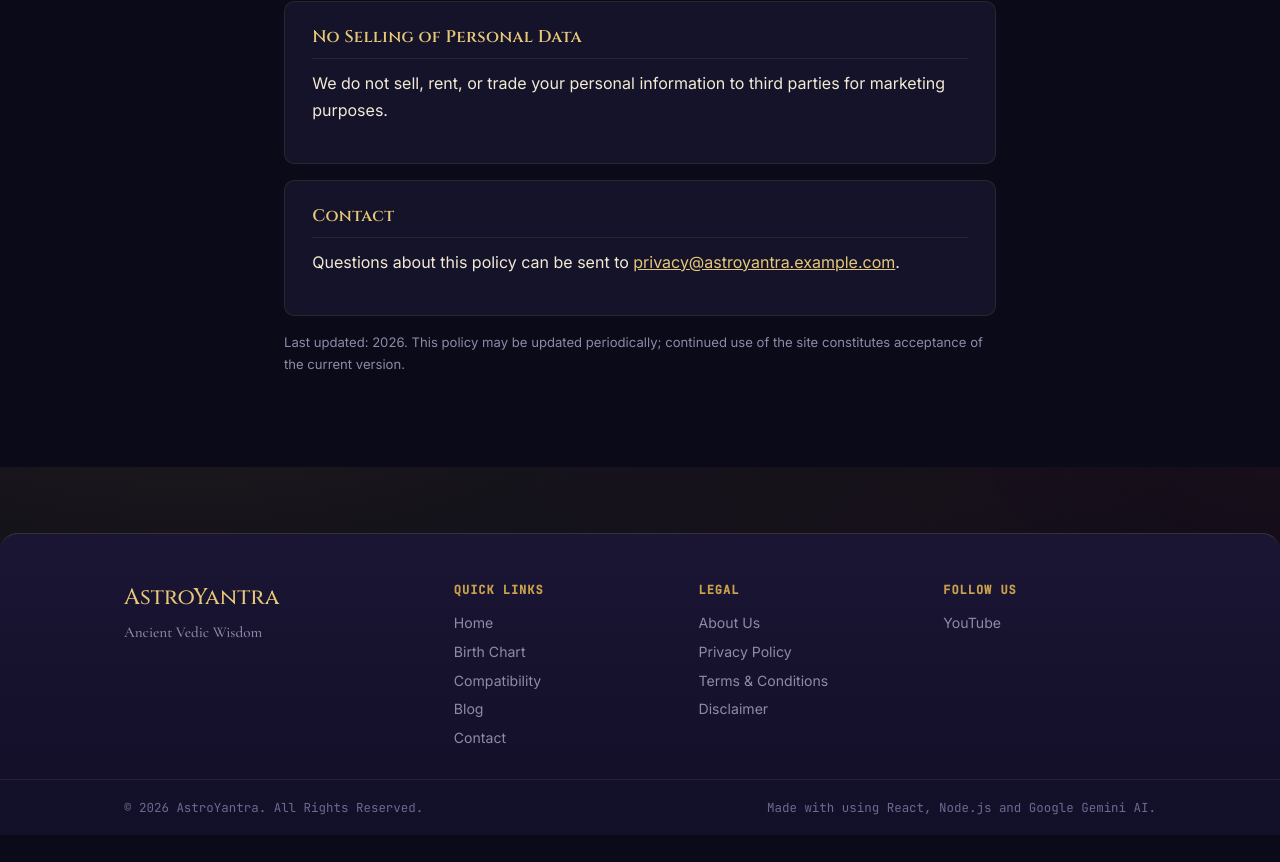
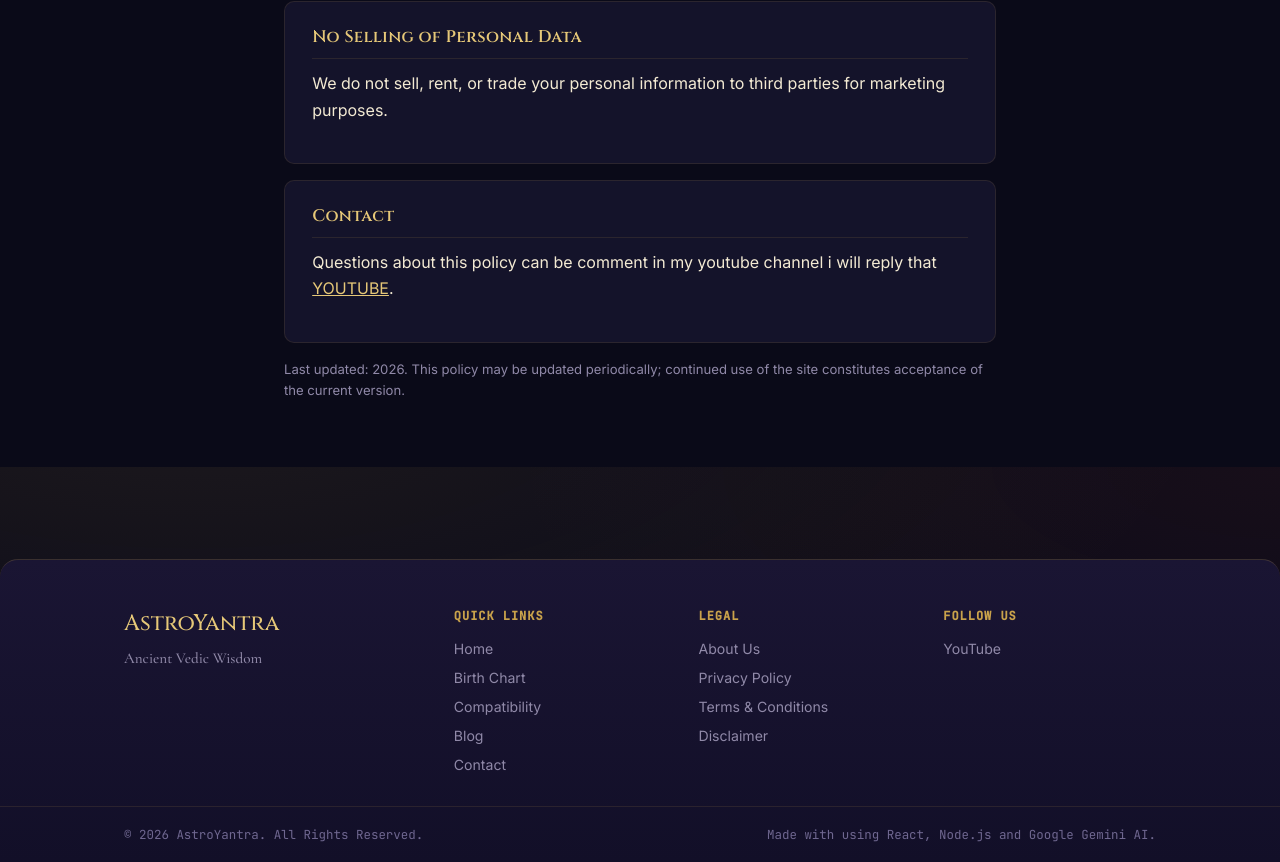
Before and after one commit to Mukunda3187/astroyantra, a React (Vite) app in the folder frontend/: page /privacy-policy in a window 1280 px wide. Shown: the part 1133-1995 px from the top of the page. Before the commit the page ends 1968 px from the top, so only its background shows below. Built offline with nearby package versions, Linux system fonts and the light colour scheme; no server answers.

Commit message:
Change contact method in Privacy Policy
Updated contact information in Privacy Policy.

```diff
--- a/frontend/src/pages/PrivacyPolicy.jsx
+++ b/frontend/src/pages/PrivacyPolicy.jsx
@@ -56,8 +56,8 @@ export default function PrivacyPolicy() {
         <div className="panel reading-card">
           <h4>Contact</h4>
           <p>
-            Questions about this policy can be sent to
-            {' '}<a href="mailto:privacy@astroyantra.example.com">privacy@astroyantra.example.com</a>.
+            Questions about this policy can be comment in my youtube channel i will reply that
+            {' '}<a href="https://www.youtube.com/channel/UCHI8_cRMDp4LJJaYkXz5Fbw">YOUTUBE</a>.
           </p>
         </div>
 
```
